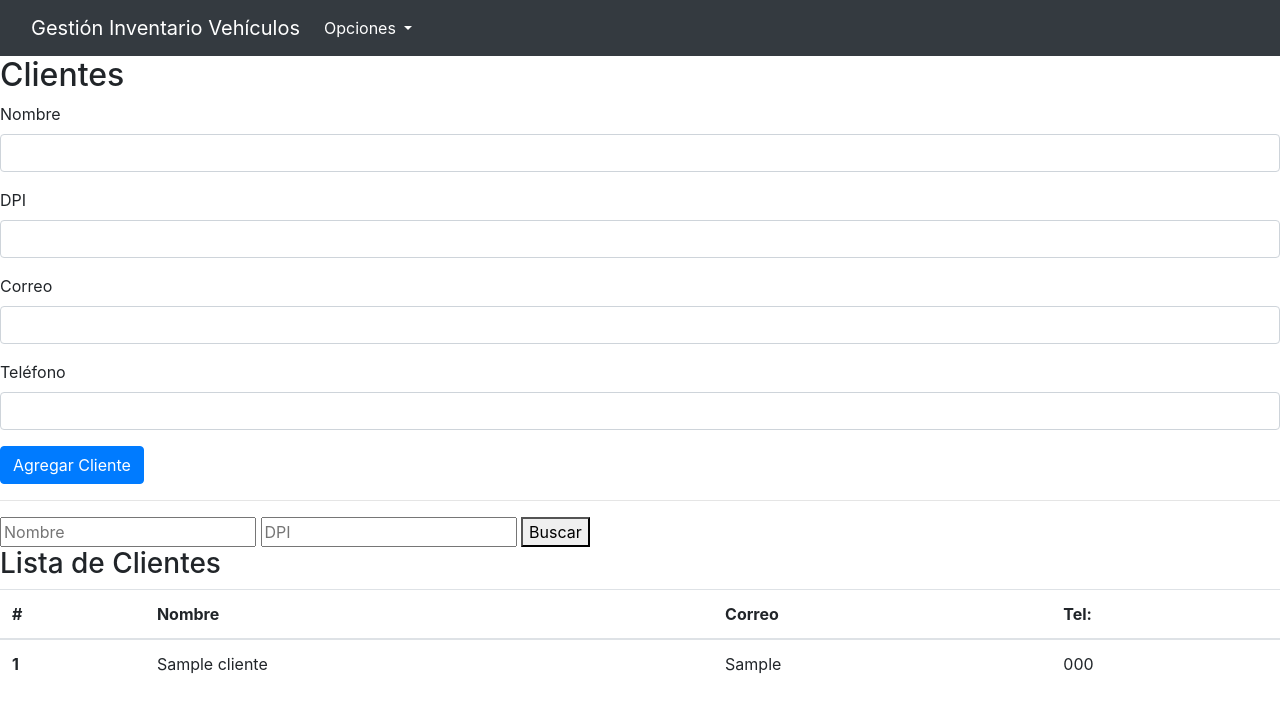
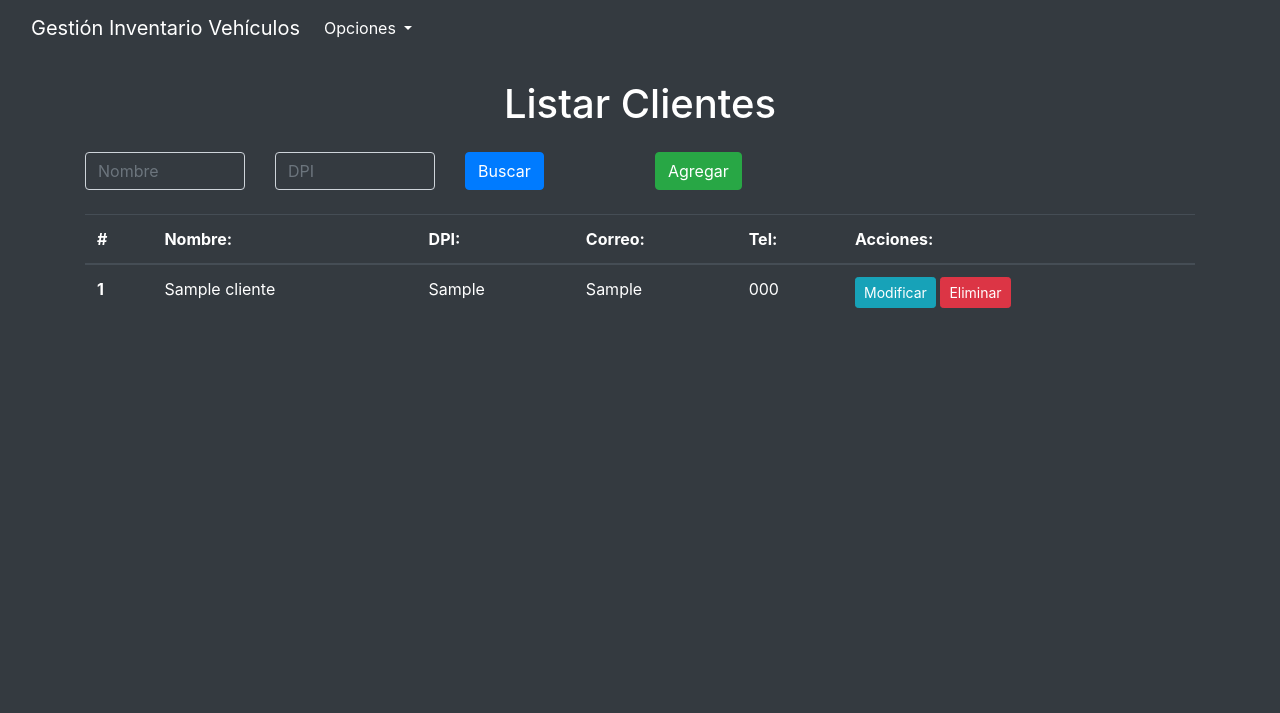
Before and after one commit to Marher0181/ProyectoInventarioVehiculos, a Flask app: page /clientes in a window 1280 px wide. Shown: the top 713 px of the page. Run offline with Flask 3, Linux system fonts and the light colour scheme; tables that the repository leaves empty hold one stand-in row (values such as "Sample post"); some libraries are stand-ins or nearby versions.

Commit message:
Finalizacion proyecto

```diff
--- a/app.py
+++ b/app.py
@@ -1,13 +1,12 @@
 from flask import Flask, render_template, request, redirect, url_for
-from flask_sqlalchemy import SQLAlchemy
+from models import db
 from datetime import datetime
+from config import Config
+from datetime import date
+
 app = Flask(__name__)
-
-# Configuración de la base de datos
-#app.config['SQLALCHEMY_DATABASE_URI'] = 'mssql+pyodbc://ADMINMH:Marlon123@PC-DEV36/Inventario_Vehiculos?driver=ODBC+Driver+17+for+SQL+Server'
-app.config['SQLALCHEMY_DATABASE_URI'] = 'mssql+pyodbc://ADMIN:ADMIN@DESKTOP-HMS6GDC\\SQLEXPRESS/Inventario_Vehiculos?driver=ODBC+Driver+17+for+SQL+Server'
-app.config['SQLALCHEMY_TRACK_MODIFICATIONS'] = False
-db = SQLAlchemy(app)
+app.config.from_object(Config)
+db.init_app(app)
 
 class Vehiculo(db.Model):
     __tablename__ = 'Vehiculo'
@@ -121,18 +120,48 @@ def cliente():
         query = query.filter(Cliente.dpi.like(f'%{dpi}%'))
 
     clientes = query.all()
-    return render_template('clientes.html', clientes=clientes)
+    return render_template('clientes/clientes.html', clientes=clientes)
 
-@app.route('/agregar_cliente', methods=['POST'])
+@app.route('/agregar_cliente', methods=['GET','POST'])
 def agregar_cliente():
-    nombre = request.form['nombre']
-    dpi = request.form['dpi']
-    correo = request.form['correo']
-    telefono = request.form['telefono']
-    nuevo_cliente = Cliente(nombre=nombre, dpi=dpi, correo=correo, telefono=telefono)
-    db.session.add(nuevo_cliente)
-    db.session.commit()
-    return redirect(url_for('cliente'))
+    if request.method == 'POST':
+        nombre = request.form['nombre']
+        dpi = request.form['dpi']
+        correo = request.form['correo']
+        telefono = request.form['telefono']
+        nuevo_cliente = Cliente(nombre=nombre, dpi=dpi, correo=correo, telefono=telefono)
+        db.session.add(nuevo_cliente)
+        db.session.commit()
+        return redirect(url_for('cliente'))
+    return render_template('clientes/agregar_cliente.html')
+
+
+@app.route('/modificar_cliente/<int:id>', methods=['GET', 'POST'])
+def modificar_cliente(id):
+    cliente = Cliente.query.get_or_404(id)
+
+    if request.method == 'POST':
+        cliente.nombre = request.form['nombre']
+        cliente.dpi = request.form['dpi']
+        cliente.correo = request.form['correo']
+        cliente.telefono = request.form['telefono']
+
+        db.session.commit()
+        return redirect(url_for('cliente'))
+
+    return render_template('clientes/modificar_cliente.html', cliente=cliente)
+
+
+@app.route('/eliminar_cliente/<int:id>', methods=['GET', 'POST'])
+def eliminar_cliente(id):
+    cliente = Cliente.query.get_or_404(id)
+
+    if request.method == 'POST':
+        db.session.delete(cliente)
+        db.session.commit()
+        return redirect(url_for('cliente'))
+
+    return render_template('clientes/eliminar_cliente.html', cliente=cliente)
 
 @app.route('/venta')
 def venta():
@@ -144,18 +173,22 @@ def venta():
     vehiculos = Vehiculo.query.filter_by(disponibilidad=1)
     return render_template('ventas/ventas.html', ventas=ventas, clientes=clientes, vehiculos=vehiculos)
 
-@app.route('/agregar_venta', methods=['POST'])
+@app.route('/agregar_venta', methods=['GET', 'POST'])
 def agregar_venta():
-    idVehiculo = request.form['idVehiculo']
-    idCliente = request.form['idCliente']
-    sql = db.text("EXECUTE sp_venta :idVehiculo, :idCliente")
-    try:
-        db.session.execute(sql, {'idVehiculo': int(idVehiculo), 'idCliente': int(idCliente)})
-        db.session.commit()
-    except Exception as e:
-        print(f"Error al realizar la venta: {e}")
-    return redirect(url_for('venta'))
+
+    clientes = Cliente.query.all()
+    vehiculos = Vehiculo.query.filter_by(disponibilidad=1)
+    if request.method == 'POST':
+        idVehiculo = request.form['idVehiculo']
+        idCliente = request.form['idCliente']
+        sql = db.text("EXECUTE sp_venta :idVehiculo, :idCliente")
+        try:
+            db.session.execute(sql, {'idVehiculo': int(idVehiculo), 'idCliente': int(idCliente)})
+            db.session.commit()
+            return redirect(url_for('venta'))
+        except Exception as e:
+            print(f"Error al realizar la venta: {e}")
+    return render_template('ventas/agregar_venta.html', clientes=clientes, vehiculos=vehiculos)
 
 if __name__ == '__main__':
-    db.create_all()
     app.run(debug=True)
--- /dev/null
+++ b/config.py
@@ -0,0 +1,6 @@
+import os
+
+class Config:
+    SQLALCHEMY_DATABASE_URI = 'mssql+pyodbc://ADMINMH:Marlon123@PC-DEV36/Inventario_Vehiculos?driver=ODBC+Driver+17+for+SQL+Server'
+    SQLALCHEMY_TRACK_MODIFICATIONS = False
+    SECRET_KEY = os.urandom(24)
--- /dev/null
+++ b/models.py
@@ -0,0 +1,3 @@
+from flask_sqlalchemy import SQLAlchemy
+
+db = SQLAlchemy()
--- a/templates/clientes/clientes.html
+++ b/templates/clientes/clientes.html
@@ -1,54 +1,59 @@
 {% extends "base.html" %}
 
 {% block content %}
-<h2>Clientes</h2>
-<form method="POST" action="/agregar_cliente">
-    <div class="form-group">
-        <label for="nombre">Nombre</label>
-        <input type="text" class="form-control" id="nombre" name="nombre" required>
+<body class="bg-dark">
+
+  <h1 class="text-white text-center my-4">Listar Clientes</h1>
+
+<form method="get" action="{{ url_for('cliente') }}" >
+  <div class="container">
+    <div class="row ">
+      <div class="col-md-2">
+        <input type="text" class="form-control bg-dark text-white" name="nombre" placeholder="Nombre">
+      </div>
+      <div class="col-md-2">
+        <input type="text" class="form-control bg-dark text-white" name="dpi" placeholder="DPI">
+      </div>
+      <div class="col-md-2">
+        <button class="btn btn-primary me-3" type="submit">Buscar</button>
+      </div>
+      <div class="col-md-4">
+        <a href="{{ url_for('agregar_cliente') }}" class="btn btn-success">Agregar</a>
+      </div>
     </div>
-    <div class="form-group">
-        <label for="dpi">DPI</label>
-        <input type="text" class="form-control" id="dpi" name="dpi" required>
-    </div>
-    <div class="form-group">
-        <label for="correo">Correo</label>
-        <input type="email" class="form-control" id="correo" name="correo" required>
-    </div>
-    <div class="form-group">
-        <label for="telefono">Teléfono</label>
-        <input type="text" step="any" class="form-control" id="telefono" name="telefono" required>
-    </div>
-    <button type="submit" class="btn btn-primary">Agregar Cliente</button>
-</form>
-<hr>
-
-<form method="get" action="{{ url_for('cliente') }}">
-    <input type="text" name="nombre" placeholder="Nombre">
-    <input type="text" name="dpi" placeholder="DPI">
-    <button type="submit">Buscar</button>
+  </div>
 </form>
 
-
-<h3>Lista de Clientes</h3>
-<table class="table">
+<div class="container mt-4">
+  <table class="table table-dark">
     <thead>
       <tr>
         <th scope="col">#</th>
-        <th scope="col">Nombre</th>
-        <th scope="col">Correo</th>
+        <th scope="col">Nombre:</th>
+        <th scope="col">DPI:</th>
+        <th scope="col">Correo:</th>
         <th scope="col">Tel:</th>
+        <th scope="col">Acciones:</th>
       </tr>
     </thead>
     <tbody>
-    {% for cliente in clientes %}
+      {% for cliente in clientes %}
       <tr>
         <th scope="row">{{ cliente.idCliente }}</th>
         <td>{{ cliente.nombre }} </td>
+        <td>{{ cliente.dpi }} </td>
         <td>{{ cliente.correo }}</td>
         <td>{{ cliente.telefono }}</td>
+        <td>
+          <a href="{{ url_for('modificar_cliente', id=cliente.idCliente) }}" class="btn btn-info btn-sm">Modificar</a>
+          <a href="{{ url_for('eliminar_cliente', id=cliente.idCliente) }}" class="btn btn-danger btn-sm">Eliminar</a>
+
+        </td>
       </tr>
+    {% endfor %}
     </tbody>
   </table>
-{% endfor %}
+</div>
+
 {% endblock %}
+</body>
```
Also changed, not shown: templates/clientes/agregar_cliente.html (added, +48 -0 lines), templates/clientes/eliminar_cliente.html (added, +24 -0 lines), templates/clientes/modificar_cliente.html (added, +48 -0 lines), templates/ventas/agregar_venta.html (added, +42 -0 lines), templates/ventas/ventas.html (+11 -23 lines).
